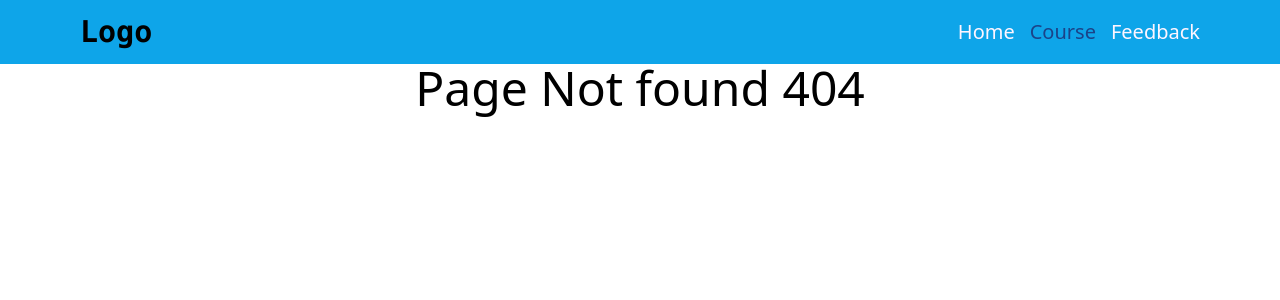
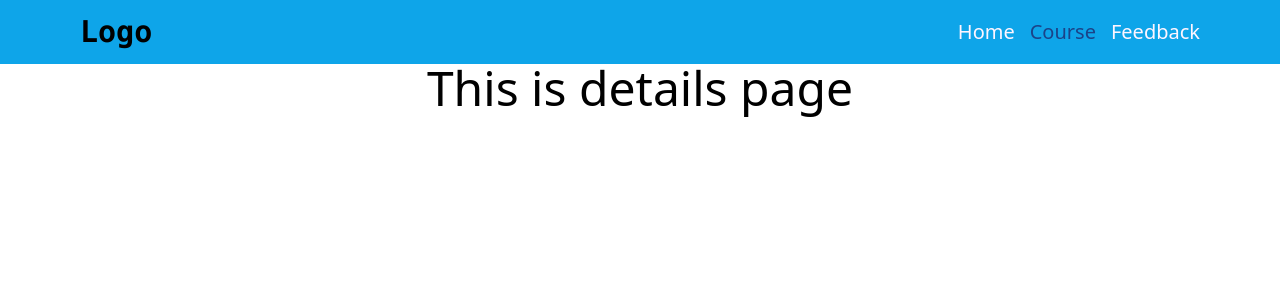
Before and after one commit to nazmul162001/course-store_react-router-tailwind, a React (Create React App) app: page /course/1 in a window 1280 px wide. Before the commit this address had no page. Shown: the top 300 px of the page. Built offline with nearby package versions, Linux system fonts and the light colour scheme.

Commit message:
complete cart section and added useLocation, useParams & useNavigate

```diff
--- a/src/App.js
+++ b/src/App.js
@@ -1,4 +1,5 @@
 import { Route, Routes } from 'react-router-dom';
+import CourseDetails from './components/CourseDetails/CourseDetails';
 import Courses from './components/Courses/Courses';
 import FeedBack from './components/FeedBack/FeedBack';
 import Header from './components/Header/Header';
@@ -12,6 +13,7 @@ function App() {
       <Routes>
         <Route path='/' element={<HomePage></HomePage>}></Route>
         <Route path='/course' element={<Courses></Courses>}></Route>
+        <Route path='/course/:id' element={<CourseDetails></CourseDetails>}></Route>
         <Route path='/feedback' element={<FeedBack></FeedBack>}></Route>
         <Route path='*' element={<NotFound></NotFound>}></Route>
       </Routes>
--- /dev/null
+++ b/src/components/CourseDetails/CourseDetails.js
@@ -0,0 +1,14 @@
+import React from 'react';
+import { useParams } from 'react-router-dom';
+
+const CourseDetails = () => {
+  const x = useParams();
+  console.log(x);
+  return (
+    <div>
+      <h2 className='text-5xl text-center'>This is details page</h2>
+    </div>
+  );
+};
+
+export default CourseDetails;
--- a/src/components/Courses/Courses.js
+++ b/src/components/Courses/Courses.js
@@ -5,9 +5,10 @@ import SingleCourse from '../SingleCourse/SingleCourse';
 import './Course.css';
 
 const Courses = () => {
-  const [cart, setCart] = useState([])
   // custom hooks
   const [courses] = useCart();
+  // state for button handler
+  const [cart, setCart] = useState([])
 
   //handleAddToCart
   const handleAddToCart = (selectedCourse) => {
--- a/src/components/Header/Header.js
+++ b/src/components/Header/Header.js
@@ -1,8 +1,10 @@
 import React from 'react';
-import { Link, NavLink } from 'react-router-dom';
+import { Link, NavLink, useLocation } from 'react-router-dom';
 import './Header.css';
 
 const Header = () => {
+  const {pathname} = useLocation();
+  console.log(pathname);
   return (
     <nav className="bg-sky-500 h-16 flex justify-between items-center px-20">
       <div className="logo">
--- a/src/components/SingleCourse/SingleCourse.js
+++ b/src/components/SingleCourse/SingleCourse.js
@@ -1,8 +1,10 @@
 import React from 'react';
+import { useNavigate } from 'react-router-dom';
 import './SingleCourse.css';
 
 const SingleCourse = ({ handleAddToCart, course, selectedCourse }) => {
-  const { img, name, description, price } = course;
+  const { img, name, description, price, id} = course;
+  const navigate = useNavigate();
   return (
     <div className="single-course rounded-xl flex justify-between">
       <img className="w-6/12  p-5" src={img} alt="" />
@@ -14,7 +16,7 @@ const SingleCourse = ({ handleAddToCart, course, selectedCourse }) => {
         <p>
           Description:{' '}
           {description.length > 100 ? description.slice(0, 100) : description}{' '}
-          <span className="font-bold cursor-pointer">Read more...</span>
+          <span onClick={() => navigate(`/course/${id}`)}  className="font-bold cursor-pointer">...Read more</span>
         </p>
         <button
           onClick={() => handleAddToCart(course)}
```
